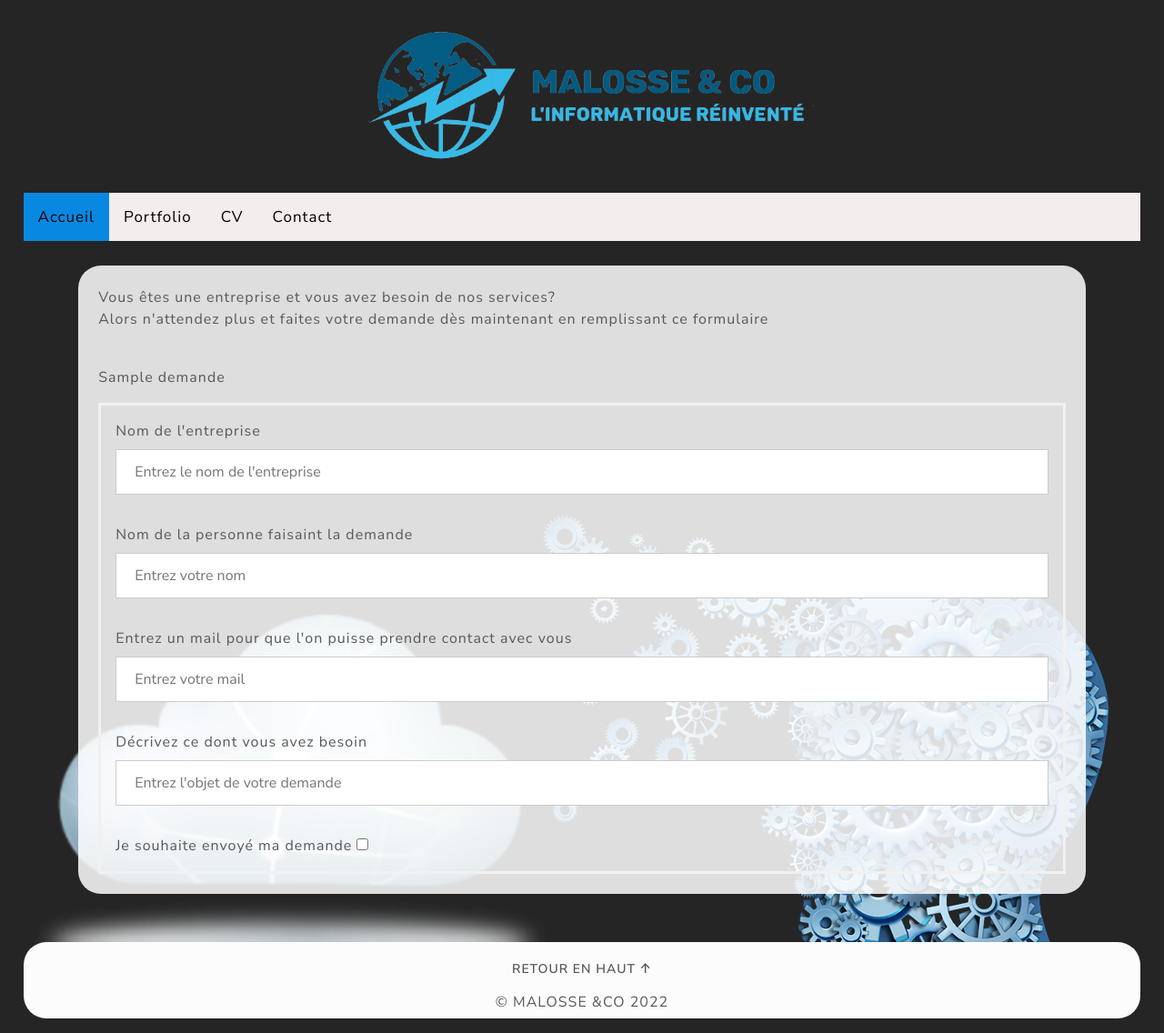
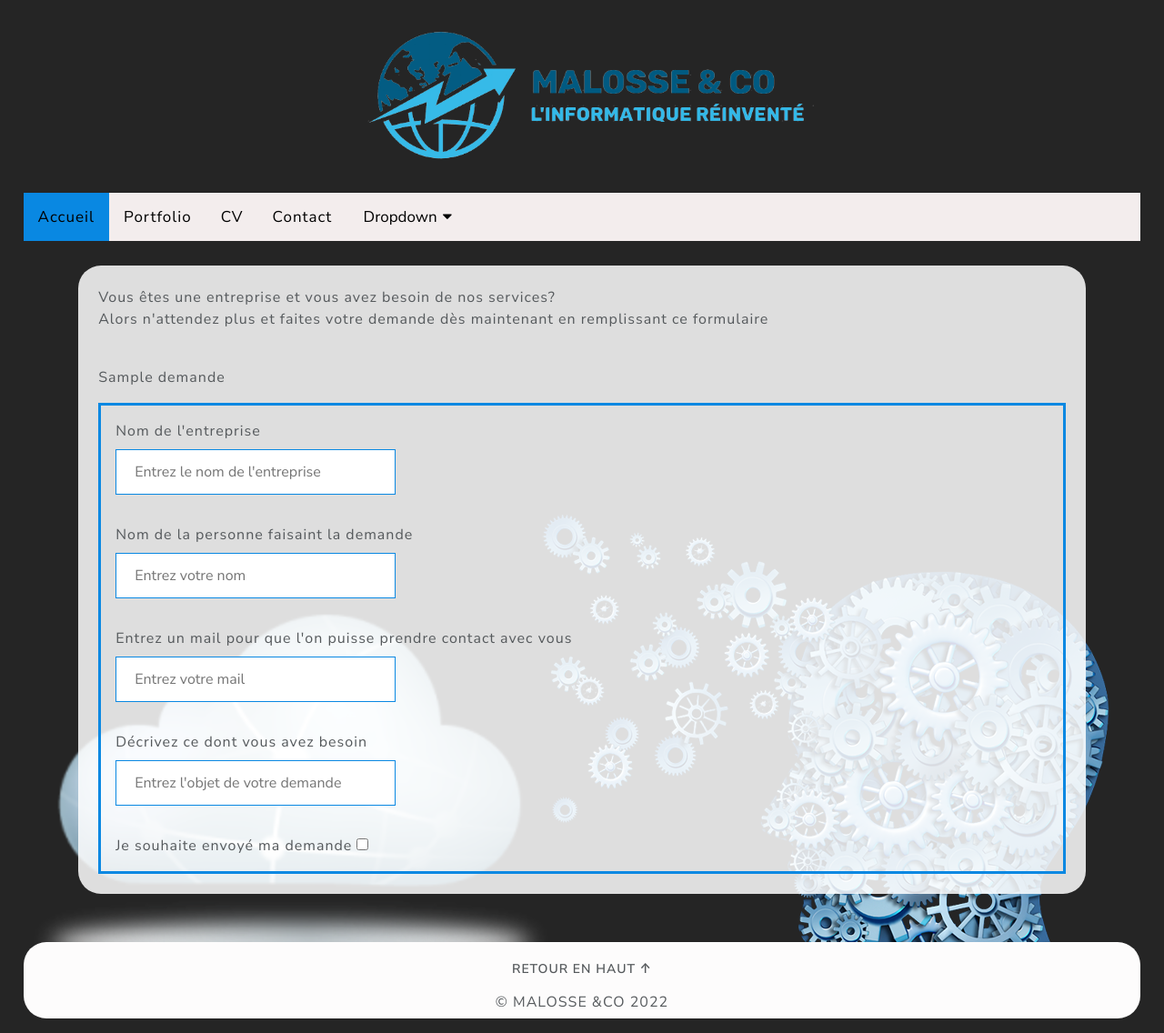
Before and after one commit to Skairik/SiteSae23_2, a Symfony app: template templates/blog/contact.html.twig in a window 1280 px wide. Shown: the whole page at 91% size. Run offline with Twig, Linux system fonts and the light colour scheme; the template is opened without the code that fills it: most values are stand-ins (such as "Sample title", 1, 10 or a date in 2020); some libraries are stand-ins or nearby versions.

Commit message:
Dropdown qui marche pas

```diff
--- a/public/Main.css
+++ b/public/Main.css
@@ -143,46 +143,7 @@ img:hover{
   width: 100%;
   text-align: left;
 }
-.dropdown {
-  float: left;
-  overflow: hidden;
-}
 
-.dropdown .dropbtn {
-  font-size: 16px;
-  border: none;
-  outline: none;
-  color: white;
-  padding: 14px 16px;
-  background-color: inherit;
-  font-family: inherit;
-  margin: 0;
-}
-.dropdown-content {
-  display: none;
-  position: absolute;
-  background-color: #f9f9f9;
-  min-width: 160px;
-  box-shadow: 0px 8px 16px 0px rgba(0,0,0,0.2);
-  z-index: 1;
-}
-
-.dropdown-content a {
-  float: none;
-  color: black;
-  padding: 12px 16px;
-  text-decoration: none;
-  display: block;
-  text-align: left;
-}
-
-.dropdown-content a:hover {
-  background-color: #ddd;
-}
-
-.dropdown:hover .dropdown-content {
-  display: block;
-}
 .topnav {
   overflow: hidden;
   background-color: rgb(243, 237, 237);
@@ -212,8 +173,58 @@ img:hover{
   display: none;
 }
 
+.dropdown {
+  float: left;
+  overflow: hidden;
+}
+
+.dropdown .dropbtn {
+  font-size: 17px;
+  border: none;
+  outline: none;
+  color: black;
+  padding: 14px 16px;
+  background-color: inherit;
+  font-family: inherit;
+  margin: 0;
+}
+
+.dropdown-content {
+  display: none;
+  position: absolute;
+  background-color: #f9f9f9;
+  min-width: 160px;
+  box-shadow: 0px 8px 16px 0px rgba(0,0,0,0.2);
+  z-index: 1;
+}
+
+.dropdown-content a {
+  float: none;
+  color: black;
+  padding: 12px 16px;
+  text-decoration: none;
+  display: block;
+  text-align: left;
+}
+
+.topnav a:hover, .dropdown:hover .dropbtn {
+  background-color: #0988e2;
+  color: white;
+}
+
+.dropdown-content a:hover {
+  background-color: #ddd;
+  color: black;
+}
+
+.dropdown:hover .dropdown-content {
+  display: block;
+}
+
 @media screen and (max-width: 600px) {
-  .topnav a:not(:first-child) {display: none;}
+  .topnav a:not(:first-child), .dropdown .dropbtn {
+    display: none;
+  }
   .topnav a.icon {
     float: right;
     display: block;
@@ -230,6 +241,13 @@ img:hover{
   .topnav.responsive a {
     float: none;
     display: block;
+    text-align: left;
+  }
+  .topnav.responsive .dropdown {float: none;}
+  .topnav.responsive .dropdown-content {position: relative;}
+  .topnav.responsive .dropdown .dropbtn {
+    display: block;
+    width: 100%;
     text-align: left;
   }
 }
@@ -296,15 +314,15 @@ a:hover {
 }
 
 form {
-  border: 3px solid #f1f1f1;
+  border: 3px solid #0988e2;
 }
 
 input[type=text], input[type=password] {
-  width: 100%;
+  width: 30%;
   padding: 12px 20px;
   margin: 8px 0;
   display: inline-block;
-  border: 1px solid #ccc;
+  border: 1px solid #0988e2;
   box-sizing: border-box;
 }
 
--- a/templates/base.html.twig
+++ b/templates/base.html.twig
@@ -28,10 +28,21 @@
               <a href="/portfolio">Portfolio</a>
               <a href="/cv">CV</a>
               <a href="/contact">Contact</a>
+              <div class="dropdown">
+                <button class="dropbtn">Dropdown
+                  <i class="fa fa-caret-down"></i>
+                </button>
+                <div class="dropdown-content">
+                  <a href="#">Link 1</a>
+                  <a href="#">Link 2</a>
+                  <a href="#">Link 3</a>
+                </div>
+              </div>
               <a href="javascript:void(0);" class="icon" onclick="myFunction()">
               <i class="fa fa-bars"></i>
               </a>
             </div>
+
             <div class="container">
               {% block body %}{% endblock %}
             </div>
```
